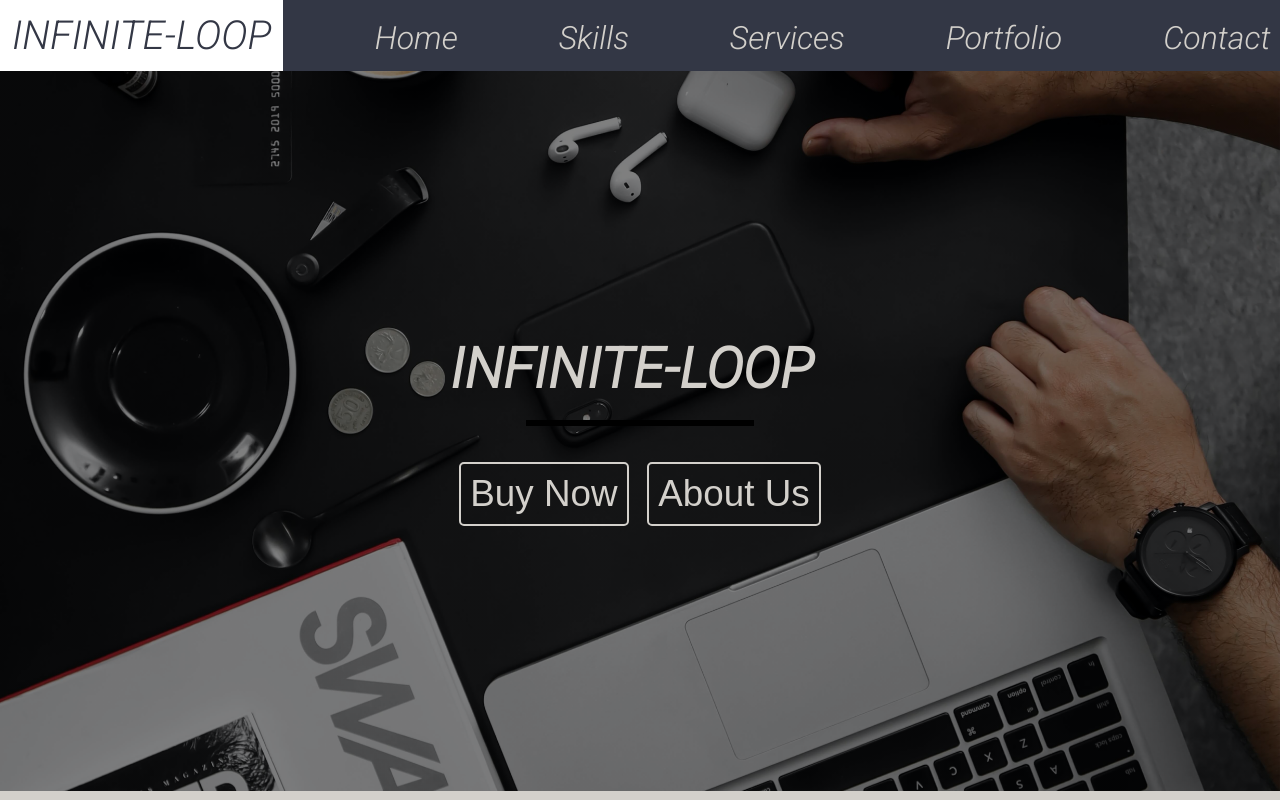
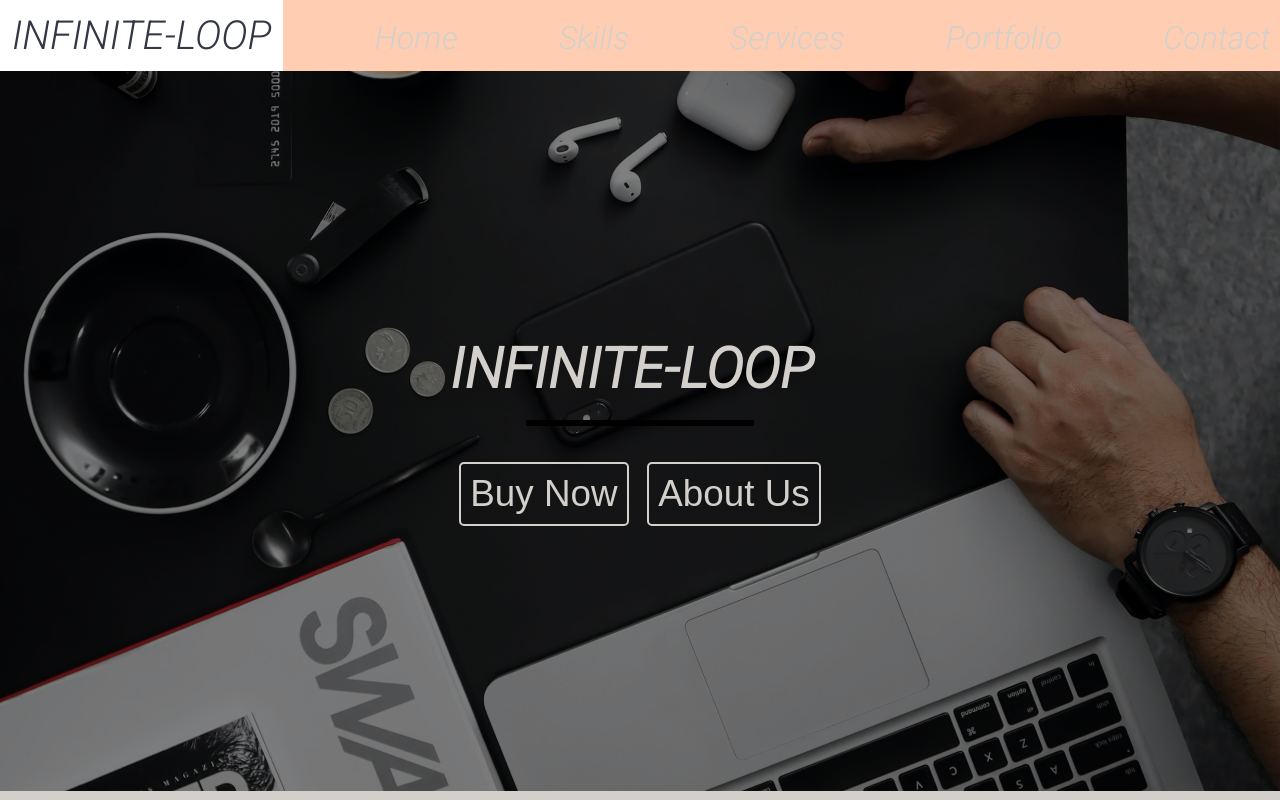
Before and after one commit to sahil9818336328/Multipurpose, a plain HTML site: page index.html in a window 1280 px wide. Shown: the top 800 px of the page. Drawn offline with Linux system fonts and the light colour scheme.

Commit message:
Update main.css

```diff
--- a/css/main.css
+++ b/css/main.css
@@ -11,7 +11,7 @@ body {
 /* nav */
 nav ul {
   list-style: none;
-  background-color: #333745;
+  background-color: #ffcdb2;
 }
 nav ul li a {
   text-decoration: none;
```
